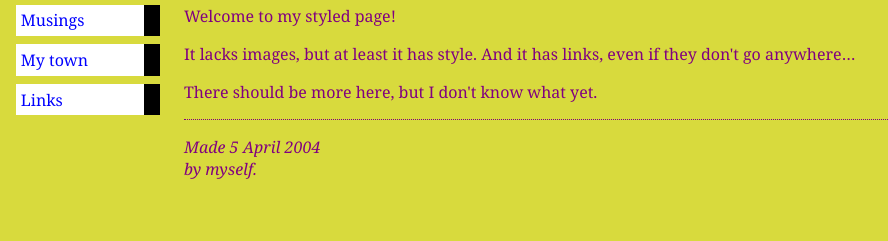
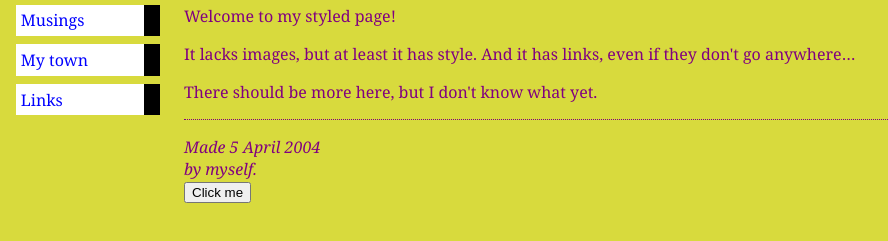
Before and after one commit to ohmybobobobo/lesson5-6, a plain HTML site: page index.html in a window 1280 px wide. Shown: the part 75-316 px from the top of the page, without its empty margins (0-888 px from the left). Drawn offline with Linux system fonts and the light colour scheme.

Commit message:
input some javascript

```diff
--- a/index.html
+++ b/index.html
@@ -3,6 +3,16 @@
 <head>
   <title>Index Page</title>
   <link rel="stylesheet" href="style.css">
+  <script>
+
+  function display_my_name(){
+    var my_name = prompt("enter my name");
+    alert("my name is " + my_name);
+  }
+  function comput_x_plus_y (){
+  }
+
+</script>
 </head>
 
 <body>
@@ -31,5 +41,7 @@ what yet.
 <address>Made 5 April 2004<br>
   by myself.</address>
 
+<button onclick="display_my_name();">Click me</button>
+
 </body>
 </html>
```
